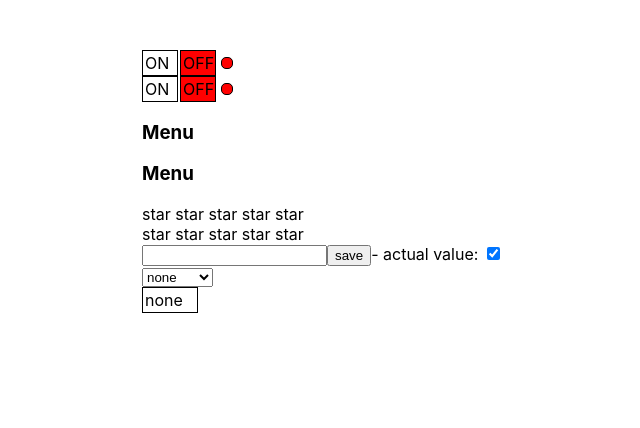
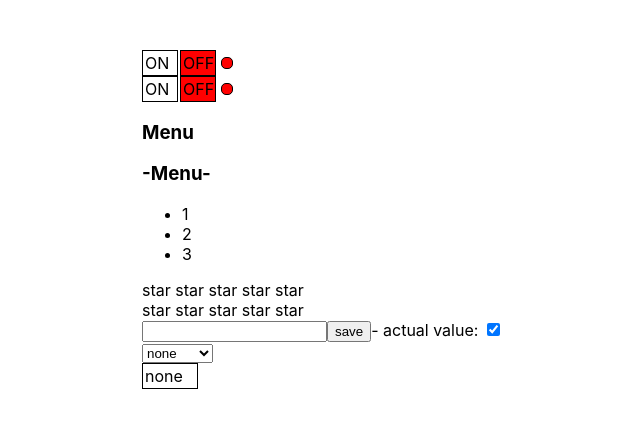
Before and after one commit to YauheniZhukovets/react-kabzda, a React (Create React App) app: page / in a window 1280 px wide. Shown: the top 428 px of the page, without its empty margins (298-938 px from the left). Built offline with nearby package versions, Linux system fonts and the light colour scheme.

Commit message:
useReducer

```diff
--- a/src/App.tsx
+++ b/src/App.tsx
@@ -2,7 +2,7 @@ import React, {useState} from 'react';
 import './App.css';
 import {Accordion} from './Componets/Accardion/Accordion';
 import {OnOff} from './Componets/on-off/OnOffff';
-import {UncontrolledAccardion} from './Componets/Accardion/UncontrolledAccardion';
+import {UncontrolledAccordion} from './Componets/Accardion/UncontrolledAccardion';
 import {UncontrolledRating} from './Componets/Rating/UncontrolledRating';
 import {Rating, RatingValueType} from './Componets/Rating/Rating';
 import {UncontrolledOnnOff} from './Componets/on-off/UncontrolledOnOff';
@@ -39,7 +39,7 @@ function App() {
                            {title: 'Anya', value: 4}
                        ]}
             />
-            <UncontrolledAccardion titleValue={'Menu'}/>
+            <UncontrolledAccordion titleValue={'-Menu-'}/>
             <Rating value={ratingValue} onClick={setRatingValue}/>
             <UncontrolledRating/>
             <UncontrolledInput/>
--- /dev/null
+++ b/src/Componets/Accardion/Reducer.tsx
@@ -0,0 +1,17 @@
+type ActionType = {
+    type: string
+}
+export const TOGGLE_COLLAPSED = 'TOGGLE-COLLAPSED'
+export const reducer = (state: boolean, action: ActionType) => {
+    switch (action.type) {
+        case 'TOGGLE-COLLAPSED':
+            return !state
+        default:
+            return state
+    }
+    // if (action.type === 'TOGGLE-COLLAPSED') {
+    //     return !state
+    // }
+    // return state
+
+}
--- a/src/Componets/Accardion/UncontrolledAccardion.tsx
+++ b/src/Componets/Accardion/UncontrolledAccardion.tsx
@@ -1,37 +1,38 @@
-import React, {useState} from 'react'
+import React, {useReducer} from 'react'
+import {reducer, TOGGLE_COLLAPSED} from './Reducer';
 
 
 type AccordionPropsType = {
     titleValue: string
-    // collapsed: boolean
 }
 
-export function UncontrolledAccardion(props: AccordionPropsType) {
+export function UncontrolledAccordion(props: AccordionPropsType) {
 
-    let [collapsed,setCollapsed] = useState(true)
-
+    let [collapsed, dispatch] = useReducer(reducer, false)
+    //let [collapsed,setCollapsed] = useState(true)
     return (
         <div>
-            <AccordionTitle title={props.titleValue} onClick={()=>setCollapsed(!collapsed)}/>
-            {!collapsed  && <AccordionBody/> }
+            <AccordionTitle title={props.titleValue} onClick={() => dispatch({type:TOGGLE_COLLAPSED})  }/>
+            {/*<AccordionTitle title={props.titleValue} onClick={()=>setCollapsed(!collapsed)}/>*/}
+            {!collapsed && <AccordionBody/>}
         </div>
     )
 }
 
 type AccordionTitlePropsType = {
     title: string
-    onClick:()=>void
+    onClick: () => void
 
 }
 
 function AccordionTitle(props: AccordionTitlePropsType) {
     return (
-        <h3 onClick={()=>props.onClick()}>{props.title}</h3>
+        <h3 onClick={() => props.onClick()}>{props.title}</h3>
     )
 }
 
 function AccordionBody() {
-    console.log("AccordionBody rendering")
+    console.log('AccordionBody rendering')
     return (
         <ul>
             <li>1</li>
```
